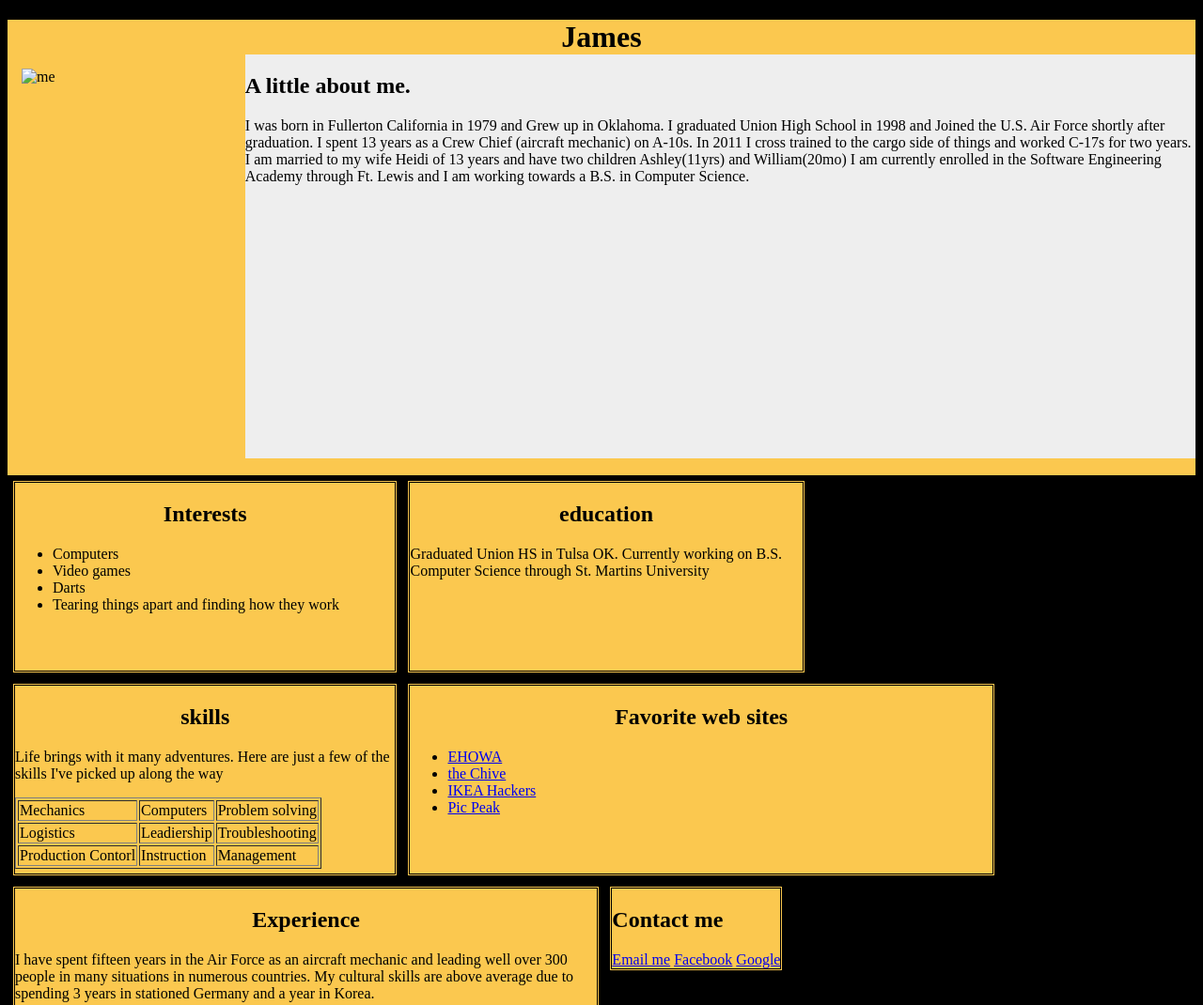
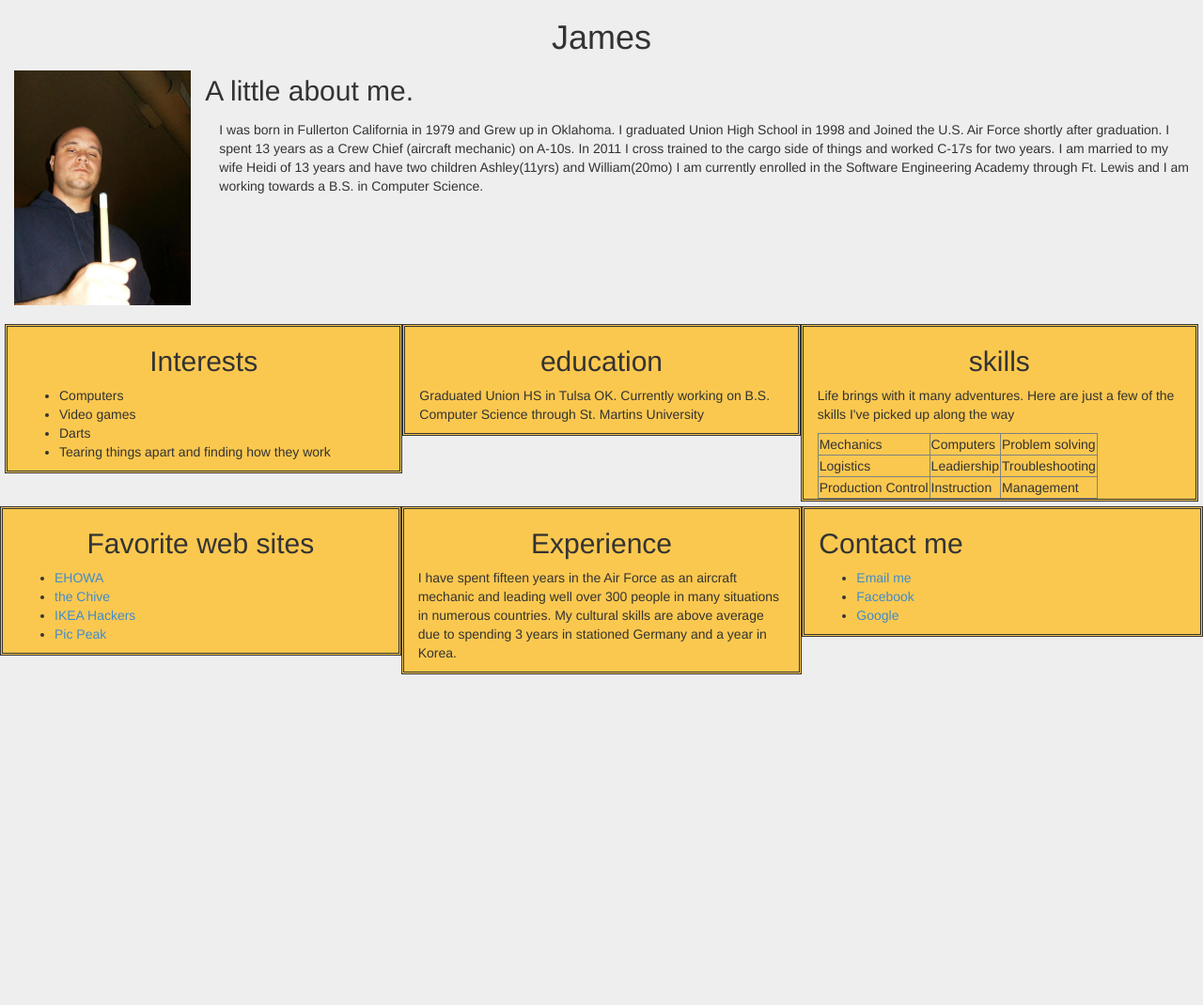
Before and after one commit to shadow-phoenix/homework1, a plain HTML site: page HtmlPage.html in a window 1280 px wide. Shown: the top 1070 px of the page at 94% size. After the commit the page ends 800 px from the top, so only its background shows below. Drawn offline with Linux system fonts and the light colour scheme.

Commit message:
commit 2.  finally got this thing working properly.  added CSS to original website

```diff
--- a/HtmlPage.html
+++ b/HtmlPage.html
@@ -1,33 +1,25 @@
 <!DOCTYPE html>
 <html xmlns="http://www.w3.org/1999/xhtml">
 <head>
-    <title> James </title>
+    <title> James </title><meta name="viewport" content="width=device-width, initial-scale=1.0">
+    <link href="css/bootstrap.min.css" rel="stylesheet" media="screen">
 </head>
-<body style="background-color:#000000">
-
-    <div id="opening">
-
-        <div id="header" style="background-color: #fbc84f">
-            <h1 style="margin-bottom:0;text-align:center">James</h1>
-        </div>
-
-        <div id="picture" style="background-color: #fbc84f; height: 430px; width: 20%; float: left">
-            <img src="me.jpg" alt="me" style="margin: 15px; height: 400px">
-        </div>
-
-        <div id="about me" style="background-color:#EEEEEE;height:430px;width:80%;float:left;">
-            <h2>A little about me.</h2>
-            <p>I was born in Fullerton California in 1979 and Grew up in Oklahoma.  I graduated Union High School in 1998 and Joined the U.S. Air Force shortly after graduation.  I spent 13 years as a Crew Chief (aircraft mechanic) on A-10s.  In 2011 I cross trained to the cargo side of things and worked C-17s for two years.  I am married to my wife Heidi of 13 years and have two children Ashley(11yrs) and William(20mo) I am currently enrolled in the Software Engineering Academy through Ft. Lewis and I am working towards a B.S. in Computer Science.</p>
+<body style ="background-color:#EEEEEE">
+    <div>
+        <h1 style=" margin-bottom:0;text-align:center">    James</h1>
+    </div>
+    <div class="row" id="opening">
+        <div class="col-md-2" id="picture" style="background-color: #fbc84f> <img src=" \img\me.jpg" alt="me" style="margin: 15px">
+            <img src="\img\me.jpg" class="img-responsive" alt="me"style ="margin:15px">
 
         </div>
-
-        <div id="footer" style="background-color: #fbc84f; clear: both">
-            <br />
+        <div class="col-md-10">
+            <h2>A little about me.</h2>
+            <p style="margin:15px">I was born in Fullerton California in 1979 and Grew up in Oklahoma.  I graduated Union High School in 1998 and Joined the U.S. Air Force shortly after graduation.  I spent 13 years as a Crew Chief (aircraft mechanic) on A-10s.  In 2011 I cross trained to the cargo side of things and worked C-17s for two years.  I am married to my wife Heidi of 13 years and have two children Ashley(11yrs) and William(20mo) I am currently enrolled in the Software Engineering Academy through Ft. Lewis and I am working towards a B.S. in Computer Science.</p>
         </div>
     </div>
-
-    <div id="other">
-        <div id="interests" style="border: double; margin: 5px; width: 32%; height: 200px; background-color: #fbc84f; float: left; ">
+    <div class="row" id="other" style="margin:5px">
+        <div class="col-md-4" id="interests" style="border: double; background-color: #fbc84f;">
             <h2 style="text-align:center">Interests</h2>
             <ul>
                 <li>Computers</li>
@@ -36,35 +28,34 @@
                 <li>Tearing things apart and finding how they work</li>
             </ul>
         </div>
-
-        <div id="education" style="border:double; margin: 5px; width: 33%; height:200px; background-color: #fbc84f; float: left">
+        <div class="col-md-4" id="education" style="border:double;  background-color: #fbc84f">
             <h2 style="text-align:center">education</h2>
             <p>Graduated Union HS in Tulsa OK. Currently working on B.S. Computer Science through St. Martins University</p>
         </div>
-        <div id="skills" style="border: double; margin: 5px; width:32%; height: 200px; background-color: #fbc84f; float: left; ">
+        <div class="col-md-4"id="skills" style="border: double;  background-color: #fbc84f;">
             <h2 style="text-align:center">skills</h2>
             <table border="1">
                 <p>Life brings with it many adventures.  Here are just a few of the skills I've picked up along the way</p>
                 <tr>
-                    <td>Mechanics </td>
-                    <td>Computers </td>
-                    <td>Problem solving </td>
+                    <td>Mechanics  </td>
+                    <td>Computers  </td>
+                    <td>Problem solving  </td>
                 </tr>
                 <tr>
-                    <td>Logistics </td>
-                    <td>Leadiership </td>
-                    <td>Troubleshooting </td>
+                    <td>Logistics  </td>
+                    <td>Leadiership  </td>
+                    <td>Troubleshooting  </td>
                 </tr>
                 <tr>
-                    <td>Production Contorl </td>
-                    <td>Instruction </td>
-                    <td>Management </td>
+                    <td>Production Control  </td>
+                    <td>Instruction  </td>
+                    <td>Management  </td>
                 </tr>
             </table>
         </div>
     </div>
-    <div id="other2">
-        <div id="web sites" style="border: double; margin: 5px; width: 49%; height: 200px; background-color: #fbc84f; float: left; ">
+    <div id="other2" class="rosw"styel="margin:5px">
+        <div class="col-md-4"id="web sites" style="border: double; background-color: #fbc84f">
             <h2 style="text-align:center">Favorite web sites</h2>
             <ul>
                 <li><a href="http://www.ehowa.com/">EHOWA</a></li>
@@ -74,18 +65,20 @@
             </ul>
         </div>
 
-        <div id="experience" style="border:double; margin: 5px; width: 49%; height:200px; background-color: #fbc84f; float: left">
+        <div class="col-md-4"id="experience" style="border:double; background-color: #fbc84f">
             <h2 style="text-align:center">Experience</h2>
             <p>I have spent fifteen years in the Air Force as an aircraft mechanic and leading well over 300 people in many situations in numerous countries.  My cultural skills are above average due to spending 3 years in stationed Germany and a year in Korea. </p>
         </div>
-        <div id="contact" style="border: double; margin: 5px; background-color: #fbc84f; float: left">
+        <div class="col-md-4"id="contact" style="border: double; background-color: #fbc84f; float: left">
             <h2>Contact me</h2>
-            <a href="mailto:armoredspirit@gmail.com" target="_top">Email me</a>
-            <a href="https://www.facebook.com/james.ray.3517">Facebook</a>
-            <a href="https://plus.google.com/u/0/115255703467280696175?rel=author">Google</a>
+            <ul>
+                <li><a href="mailto:armoredspirit@gmail.com" target="_top">Email me</a></li>
+                <li><a href="https://www.facebook.com/james.ray.3517">Facebook</a></li>
+                <li><a href="https://plus.google.com/u/0/115255703467280696175?rel=author">Google</a></li>
+            </ul>
         </div>
+    </div>
 
 
-
-</body>
+</bodystyle>
 </html>
```
Also changed, not shown: img/me.jpg (added).
